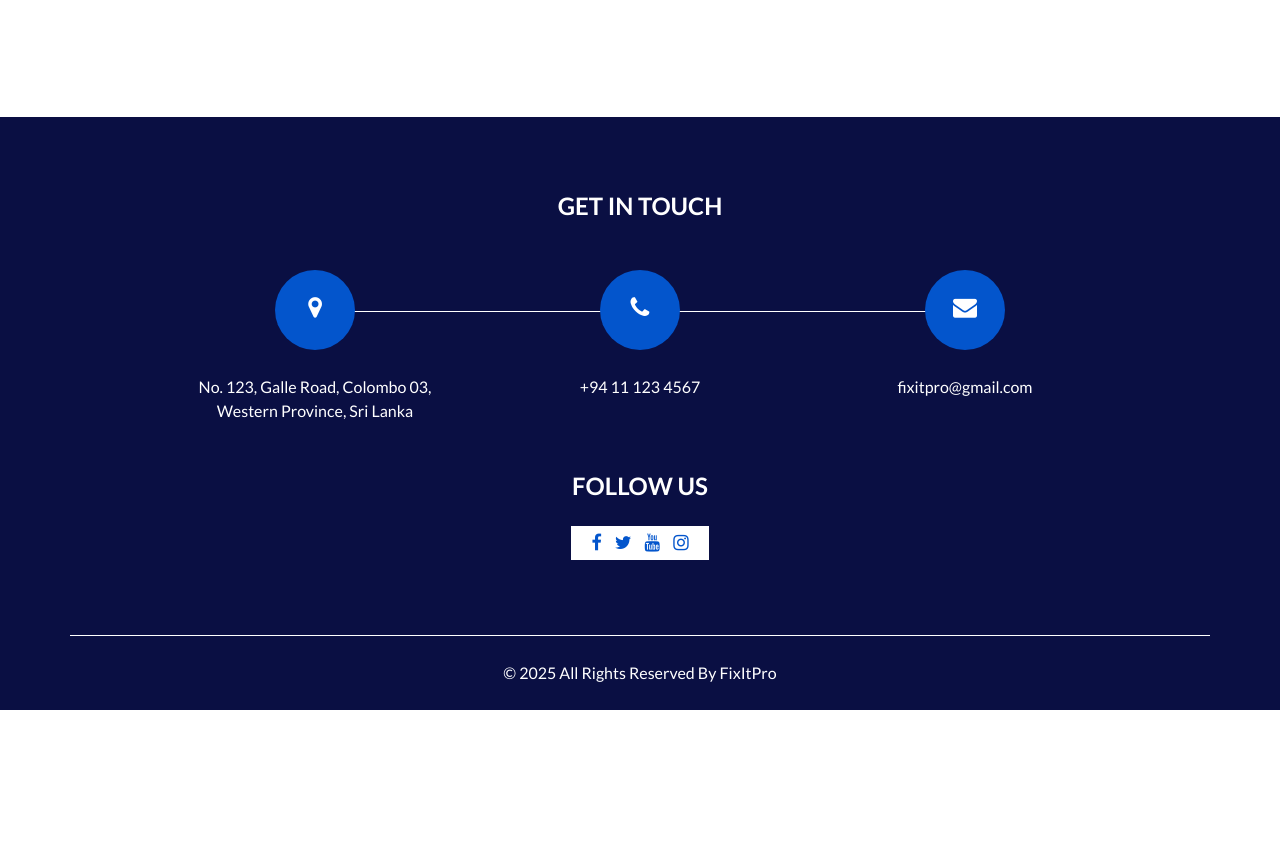
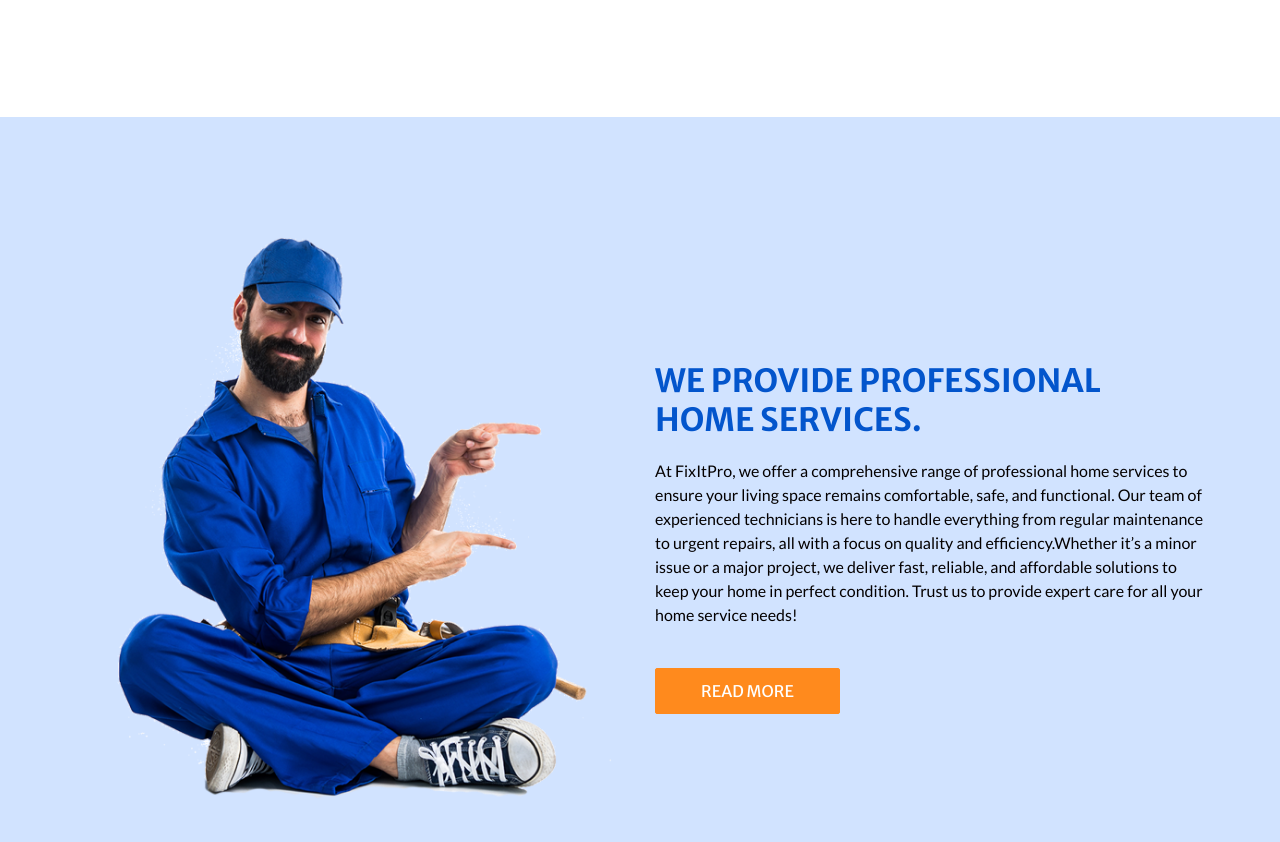
Before and after one commit to Tharushi-Diwyanjili/FixItPro-Website, a plain HTML site: page about.html in a window 1280 px wide. Shown: the part 693-1535 px from the top of the page. Before the commit the page ends 1403 px from the top, so only its background shows below. Drawn offline with nearby package versions, Linux system fonts and the light colour scheme; some packages are replaced by stand-ins of ours.

Commit message:
Update about.html

```diff
--- a/about.html
+++ b/about.html
@@ -117,81 +117,38 @@
 
   <!-- end about section -->
 
-  <!-- info section -->
-  <section class="info_section ">
+
+
+  <!-- professional section -->
+
+  <section class="professional_section layout_padding">
     <div class="container">
-      <h4>
-        Get In Touch
-      </h4>
       <div class="row">
-        <div class="col-lg-10 mx-auto">
-          <div class="info_items">
-            <div class="row">
-              <div class="col-md-4">
-                <a href="">
-                  <div class="item ">
-                    <div class="img-box ">
-                      <i class="fa fa-map-marker" aria-hidden="true"></i>
-                    </div>
-                    <p>
-                      No. 123, Galle Road, Colombo 03, Western Province, Sri Lanka
-                    </p>
-                  </div>
-                </a>
-              </div>
-              <div class="col-md-4">
-                <a href="">
-                  <div class="item ">
-                    <div class="img-box ">
-                      <i class="fa fa-phone" aria-hidden="true"></i>
-                    </div>
-                    <p>
-                      +94 11 123 4567
-                    </p>
-                  </div>
-                </a>
-              </div>
-              <div class="col-md-4">
-                <a href="">
-                  <div class="item ">
-                    <div class="img-box">
-                      <i class="fa fa-envelope" aria-hidden="true"></i>
-                    </div>
-                    <p>
-                      fixitpro@gmail.com
-                    </p>
-                  </div>
-                </a>
-              </div>
-            </div>
+        <div class="col-md-6">
+          <div class="img-box">
+            <img src="images/professional-img.png" alt="">
+          </div>
+        </div>
+        <div class="col-md-6 ">
+          <div class="detail-box">
+            <h2>
+              We Provide Professional <br>
+              Home Services.
+            </h2>
+            <p>
+              At FixItPro, we offer a comprehensive range of professional home services to ensure your living space remains comfortable, safe, and functional. Our team of experienced technicians is here to handle everything from regular maintenance to urgent repairs, all with a focus on quality and efficiency.Whether it’s a minor issue or a major project, we deliver fast, reliable, and affordable solutions to keep your home in perfect condition. Trust us to provide expert care for all your home service needs!
+            </p>
+            <a href="">
+              Read More
+            </a>
           </div>
         </div>
       </div>
     </div>
-    <div class="social-box">
-      <h4>
-        Follow Us
-      </h4>
-      <div class="box">
-        <a href="">
-          <i class="fa fa-facebook" aria-hidden="true"></i>
-        </a>
-        <a href="">
-          <i class="fa fa-twitter" aria-hidden="true"></i>
-        </a>
-        <a href="">
-          <i class="fa fa-youtube" aria-hidden="true"></i>
-        </a>
-        <a href="">
-          <i class="fa fa-instagram" aria-hidden="true"></i>
-        </a>
-      </div>
-    </div>
   </section>
 
+  <!-- end professional section -->
 
-
-  <!-- end info_section -->
 
   <!-- footer section -->
   <footer class="footer_section">
```
